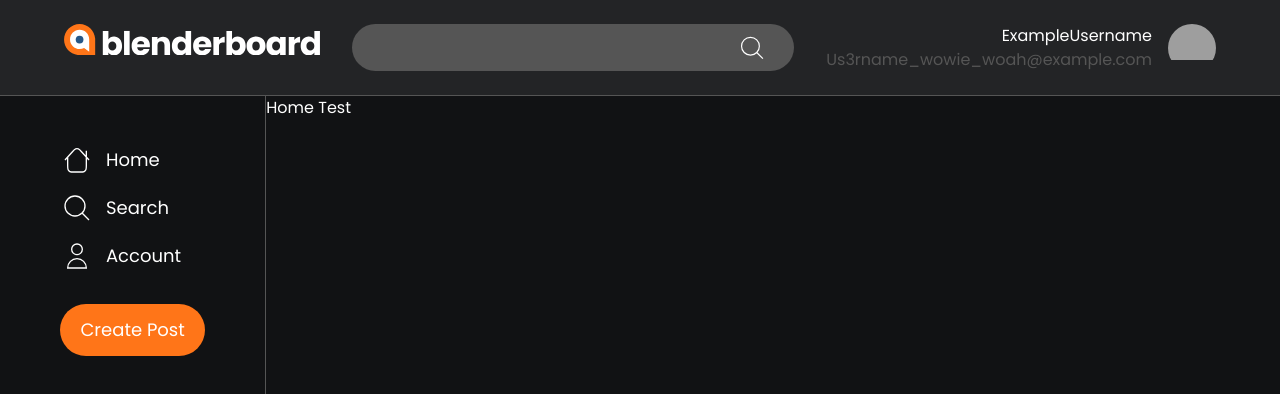
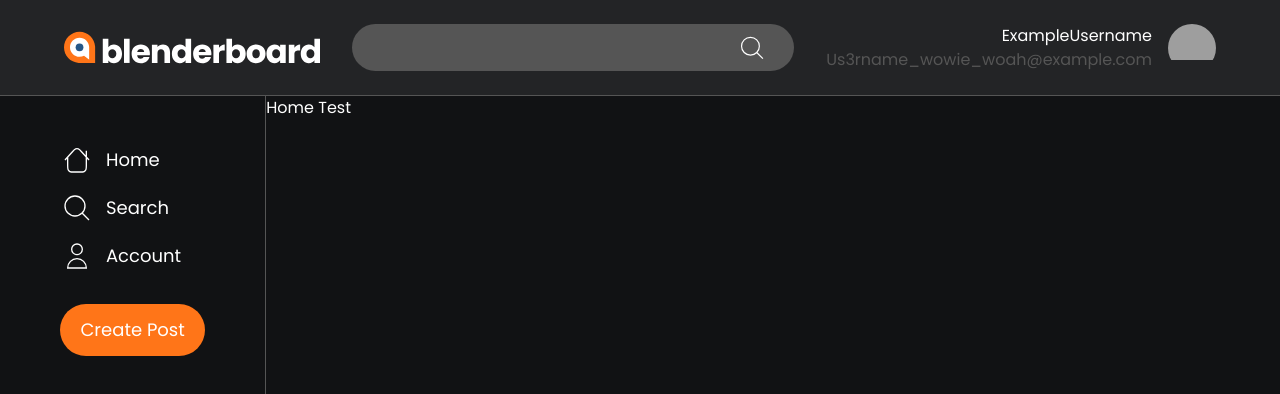
Before and after one commit to TinglyPants/blenderboard_p1, a React (Create React App) app: page / in a window 1280 px wide. Shown: the top 394 px of the page. Built offline with nearby package versions, Linux system fonts and the light colour scheme; grey boxes are pictures that could not be loaded.

Commit message:
Fixed weird positioning of Logo and added redirect functionality

```diff
--- a/src/components/structural/Logo.js
+++ b/src/components/structural/Logo.js
@@ -1,6 +1,15 @@
+import { useNavigate } from "react-router-dom";
+
 export default function Logo() {
+    const navigate = useNavigate();
+    const handleRedirect = () => {
+        navigate("/");
+    };
     return (
-        <div className="align-bottom shrink-0 cursor-pointer w-[16rem] ml-[4rem]">
+        <div
+            className="flex shrink-0 cursor-pointer w-[16rem] ml-[4rem]"
+            onClick={handleRedirect}
+        >
             {" "}
             {/* Wrapping Div */}
             <svg
```
